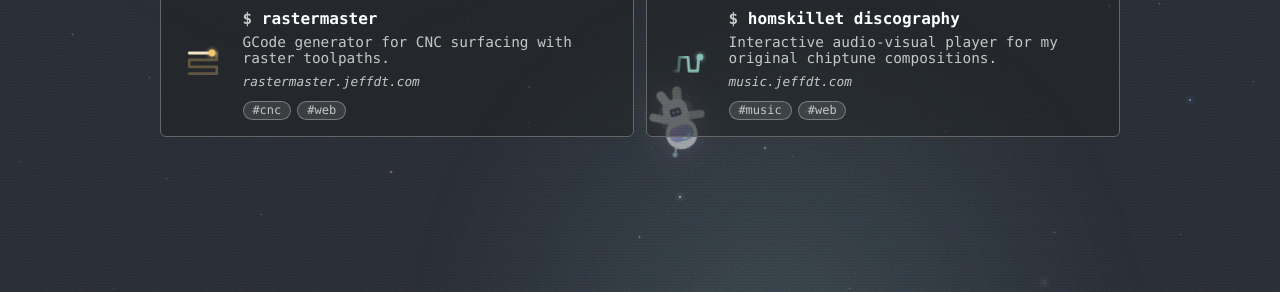
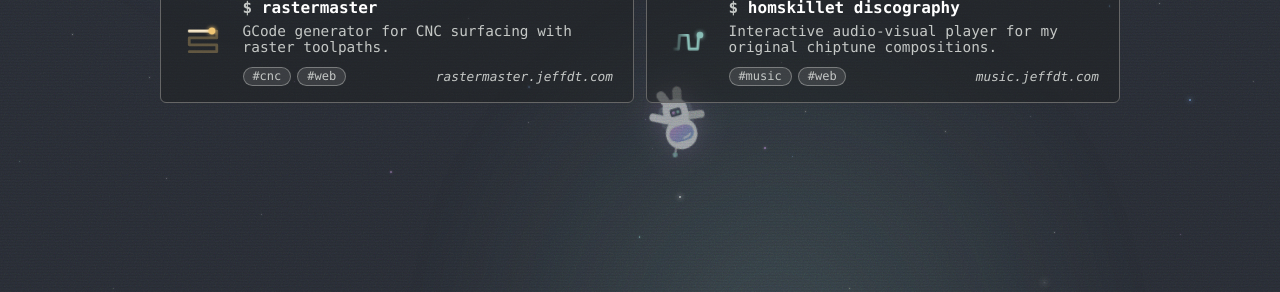
Before and after one commit to jeffdt/homepage, a plain HTML site: page index.html in a window 1280 px wide. Shown: the part 508-800 px from the top of the page. Drawn offline with Linux system fonts and the light colour scheme.

Commit message:
Move card URLs into the tags row
Co-Authored-By: Claude Opus 5.5 <noreply@anthropic.com>

```diff
--- a/index.html
+++ b/index.html
@@ -7,7 +7,7 @@
         <link rel="icon" href="astronaut.svg" type="image/svg+xml" />
         <link rel="icon" href="favicon.png" type="image/png" sizes="64x64" />
         <link rel="apple-touch-icon" href="apple-touch-icon.png" />
-        <link rel="stylesheet" href="style.css?v=20261126c" />
+        <link rel="stylesheet" href="style.css?v=20261126d" />
     </head>
     <body>
         <div class="aurora" aria-hidden="true">
--- a/style.css
+++ b/style.css
@@ -272,9 +272,26 @@ main {
 }
 
 .info {
-  display: block;
+  display: grid;
+  grid-template-columns: 1fr auto;
+  column-gap: 1rem;
+  align-items: center;
   flex: 1;
   min-width: 0;
+}
+
+.name,
+.desc {
+  grid-column: 1 / -1;
+}
+
+/* Tags and URL share a footer row; narrow screens stack them instead. */
+.tags { grid-row: 3; grid-column: 1; }
+.info .link { grid-row: 3; grid-column: 2; margin-top: 0.75rem; }
+
+@media (max-width: 480px) {
+  .info { display: block; }
+  .info .link { margin-top: 0.5rem; }
 }
 
 /*
```
